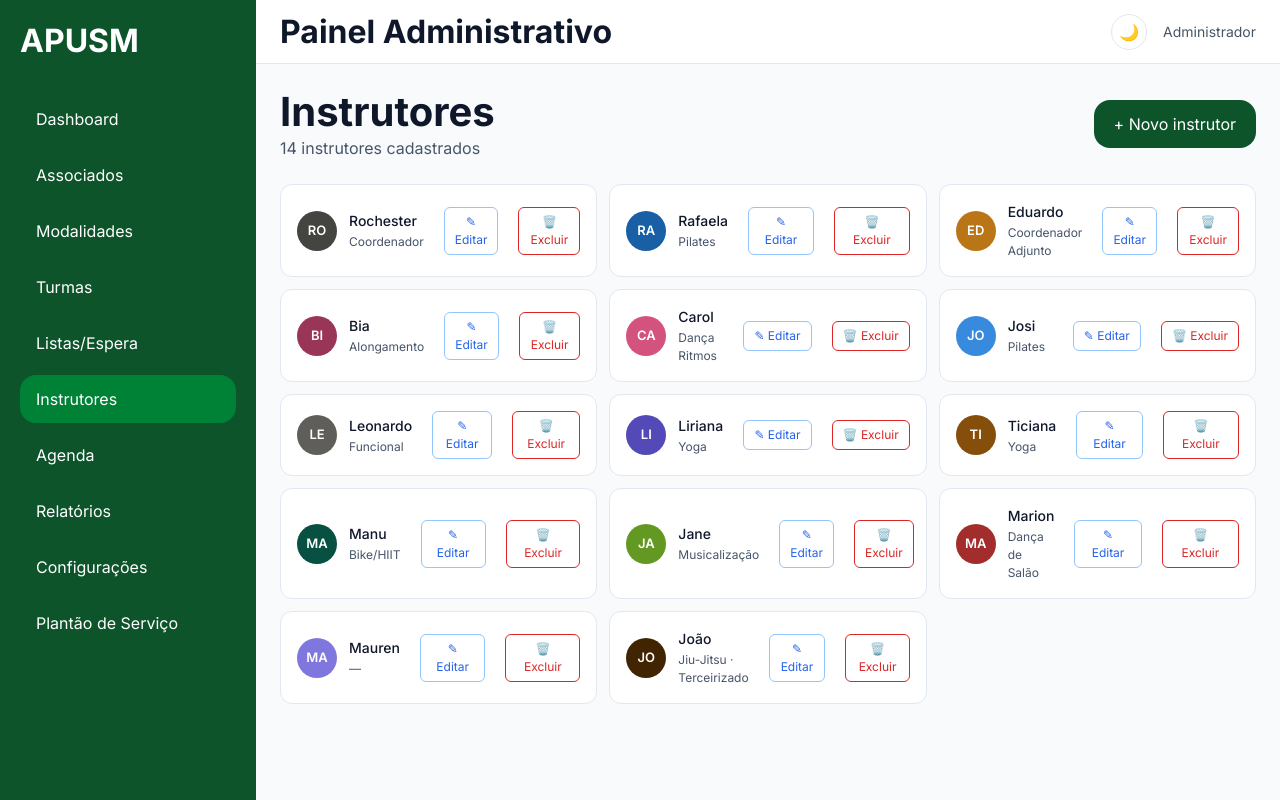
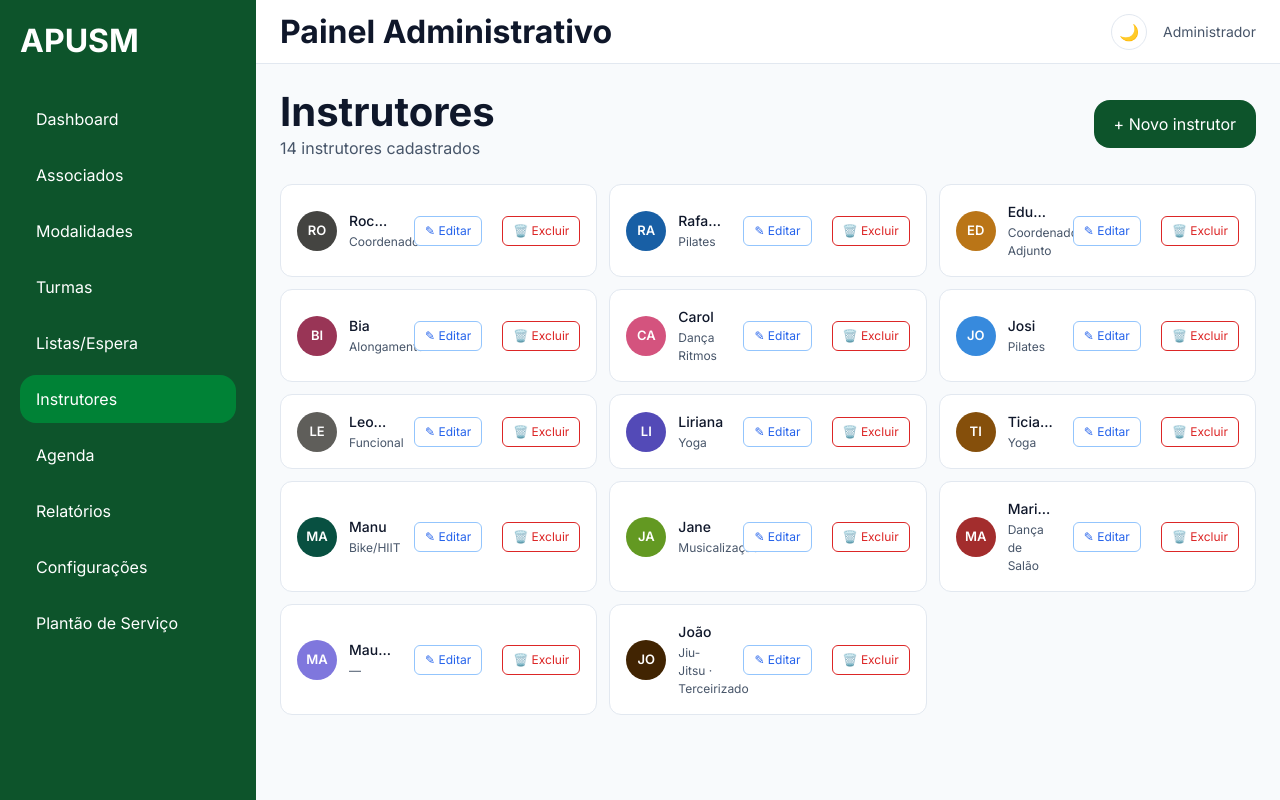
Before and after one commit to BrenoFranzin/apusm, a React (Vite) app: page /instrutores in a window 1280 px wide. Built offline with nearby package versions, Linux system fonts and the light colour scheme.

Commit message:
auto-commit

```diff
--- a/src/modules/instrutores/components/InstrutorCard.tsx
+++ b/src/modules/instrutores/components/InstrutorCard.tsx
@@ -42,8 +42,16 @@ export function InstrutorCard({ instrutor, onEditar, onExcluir }: Props) {
         {instrutor.nome.slice(0, 2).toUpperCase()}
       </div>
 
-      <div style={{ flex: 1 }}>
-        <p style={{ fontWeight: 500, fontSize: 14, margin: 0, color: "var(--text-primary)" }}>
+      <div style={{ flex: 1, minWidth: 0 }}>
+        <p style={{
+          fontWeight: 500,
+          fontSize: 14,
+          margin: 0,
+          color: "var(--text-primary)",
+          overflow: "hidden",
+          textOverflow: "ellipsis",
+          whiteSpace: "nowrap",
+        }}>
           {instrutor.nome}
         </p>
         <p style={{ fontSize: 12, color: "var(--text-secondary)", margin: "2px 0 0" }}>
```
